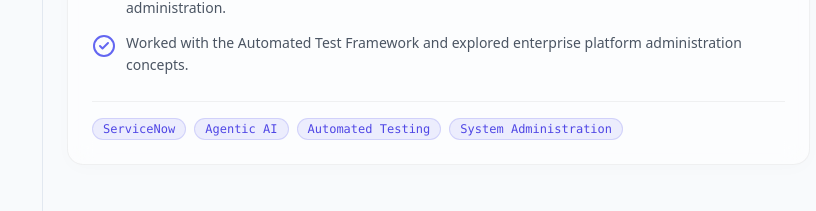
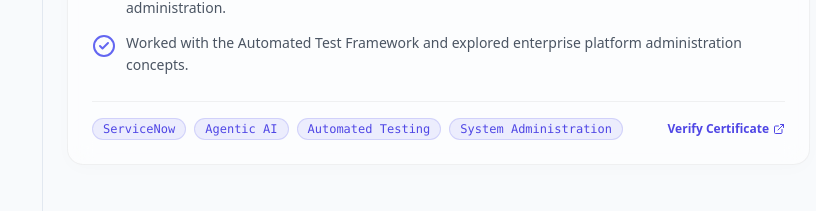
Before and after one commit to Anusha-2005/Portfolio, a Next.js app: page / in a window 1280 px wide. Shown: the part 4240-4451 px from the top of the page, without its empty margins (214-1030 px from the left). Built offline with nearby package versions, Linux system fonts and the light colour scheme.

Commit message:
feat: add ServiceNow virtual internship certificate verification link

```diff
--- a/src/components/Experience.tsx
+++ b/src/components/Experience.tsx
@@ -22,6 +22,7 @@
       "Worked with the Automated Test Framework and explored enterprise platform administration concepts.",
     ],
     skillsLearned: ["ServiceNow", "Agentic AI", "Automated Testing", "System Administration"],
+    certificateLink: "https://drive.google.com/file/d/1gXhkq2cneVs8YmVO4P_7dQt1D_mHdcwb/view?usp=sharing",
   },
   {
     role: "Google AI Virtual Intern",
```
